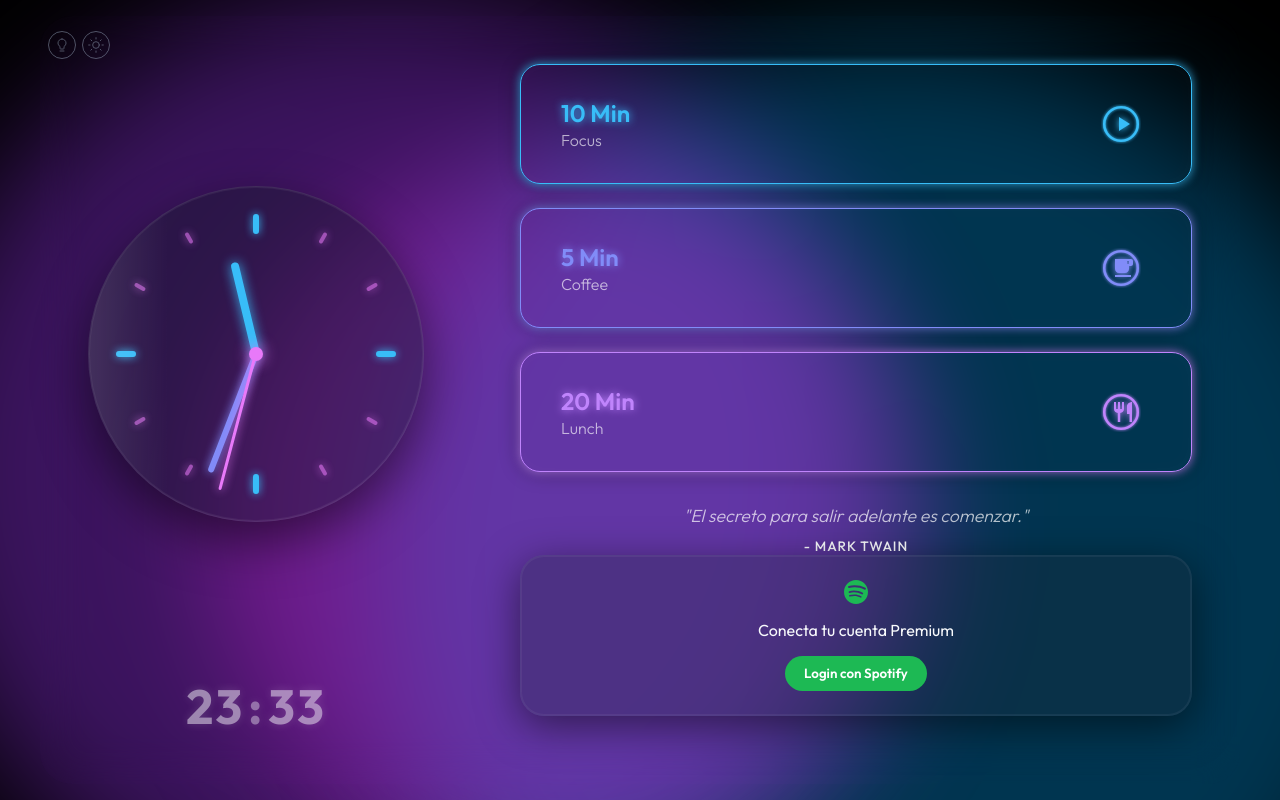
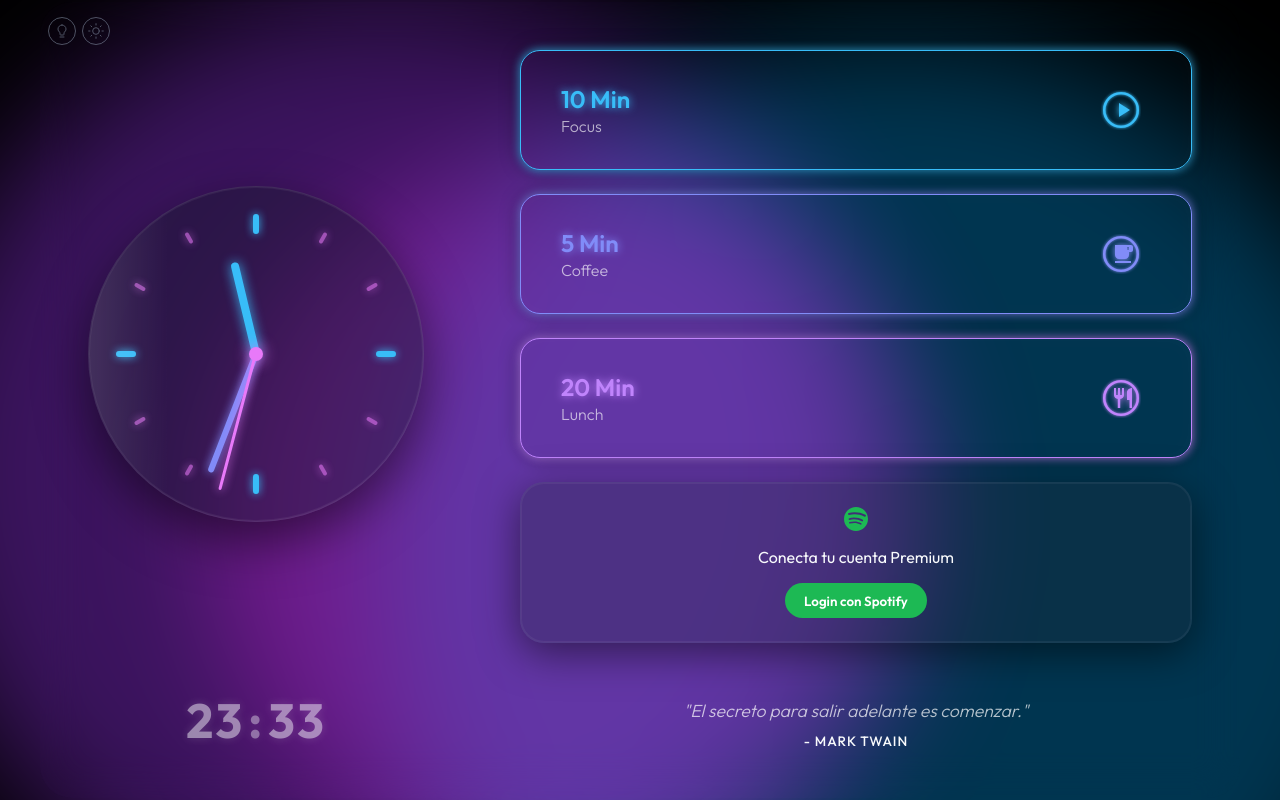
Before and after one commit to kazlan/Watchclock, a React (Vite) app: page / in a window 1280 px wide. Built offline with nearby package versions, Linux system fonts and the light colour scheme.

Commit message:
fix: adjust right panel to 3 rows layout and handle spotify auth errors

```diff
--- a/src/App.css
+++ b/src/App.css
@@ -48,15 +48,18 @@
   min-width: 0;
   display: flex;
   flex-direction: column;
-  justify-content: center;
+  justify-content: space-between;
   align-items: center;
   position: relative;
   height: 100%;
+  gap: 1.5rem;
 }
 
 .timers-row {
+  flex: 1;
   display: flex;
   flex-direction: column;
+  justify-content: center;
   gap: 1.5rem;
   width: 100%;
   transition: all 0.5s cubic-bezier(0.4, 0, 0.2, 1);
@@ -70,6 +73,38 @@
   position: absolute;
   visibility: hidden;
   transform: translateY(-20px);
+}
+
+.player-row {
+  flex: 1;
+  width: 100%;
+  display: flex;
+  align-items: center;
+  justify-content: center;
+  transition: all 0.5s cubic-bezier(0.4, 0, 0.2, 1);
+  z-index: 5;
+}
+
+.player-shifted {
+  /* When video is active, player can slightly shift or compress if needed */
+  flex: 0 0 auto;
+}
+
+.qotd-row {
+  flex: 1;
+  width: 100%;
+  display: flex;
+  align-items: center;
+  justify-content: center;
+  transition: all 0.5s cubic-bezier(0.4, 0, 0.2, 1);
+}
+
+.qotd-hidden {
+  opacity: 0;
+  pointer-events: none;
+  position: absolute;
+  visibility: hidden;
+  transform: translateY(20px);
 }
 
 /* Utility header toggle for testing */
@@ -212,9 +247,11 @@
   .right-panel {
     flex: 0 0 calc((100% - 2.5rem) * 2 / 3);
     max-width: none;
+    gap: 0.75rem;
   }
 
   .timers-row {
+    flex: 1;
     flex-direction: row;
     gap: 0.75rem;
     align-items: center;
--- a/src/App.jsx
+++ b/src/App.jsx
@@ -170,7 +170,13 @@ function App() {
               ))}
             </div>
 
-            <QOTD theme={theme} isHidden={!!runningTimerId} />
+            <div className={`player-row ${runningTimerId ? 'player-shifted' : ''}`}>
+              <SpotifyPlayer isHidden={false} />
+            </div>
+
+            <div className={`qotd-row ${runningTimerId ? 'qotd-hidden' : ''}`}>
+              <QOTD theme={theme} isHidden={!!runningTimerId} />
+            </div>
 
             {TIMERS_CONFIG.map(timer => {
               const isVideoVisible = runningTimerId === timer.id;
@@ -197,8 +203,6 @@ function App() {
                 </div>
               );
             })}
-
-            <SpotifyPlayer />
           </section>
         </main>
       </div>
--- a/src/components/SpotifyPlayer/SpotifyPlayer.jsx
+++ b/src/components/SpotifyPlayer/SpotifyPlayer.jsx
@@ -66,14 +66,19 @@ const SpotifyPlayer = ({ isHidden }) => {
 
     useEffect(() => {
         // 1. Check URL for token first (we just returned from login)
-        let currentToken = extractAndStoreToken();
+        const parsed = extractAndStoreToken();
+        let currentToken = parsed.token;
+
+        if (parsed.error) {
+            setErrorMsg(parsed.error);
+        }
 
         // 2. If no new token, check localStorage
         if (!currentToken) {
             currentToken = getStoredToken();
         }
 
-        // Quick handle for '/callback' route refresh edge cases
+        // Quick handle for '/callback' route refresh edge cases so it doesn't linger
         if (window.location.pathname === '/callback') {
             window.history.replaceState({}, document.title, '/');
         }
--- a/src/utils/spotifyAuth.js
+++ b/src/utils/spotifyAuth.js
@@ -33,13 +33,25 @@ export const getTokenFromUrl = () => {
         .substring(1)
         .split('&')
         .reduce((initial, item) => {
-            let parts = item.split('=');
-            initial[parts[0]] = decodeURIComponent(parts[1]);
+            if (item) {
+                let parts = item.split('=');
+                initial[parts[0]] = decodeURIComponent(parts[1]);
+            }
             return initial;
         }, {});
 };
 
 export const extractAndStoreToken = () => {
+    // 1. Check for errors in the query string first
+    const params = new URLSearchParams(window.location.search);
+    const error = params.get('error');
+    if (error) {
+        // Clean up URL
+        window.history.replaceState({}, document.title, window.location.pathname);
+        return { token: null, error: `Spotify denegó el acceso: ${error}` };
+    }
+
+    // 2. Check hash for access_token
     const hashObj = getTokenFromUrl();
     const accessToken = hashObj.access_token;
 
@@ -52,10 +64,11 @@ export const extractAndStoreToken = () => {
         localStorage.setItem('spotify_token_expiration', expirationTime.toString());
 
         // Clean URL hash so it doesn't stay visible
-        window.location.hash = '';
-        return accessToken;
+        window.history.replaceState({}, document.title, window.location.pathname);
+        return { token: accessToken, error: null };
     }
-    return null;
+
+    return { token: null, error: null };
 };
 
 export const getStoredToken = () => {
```
